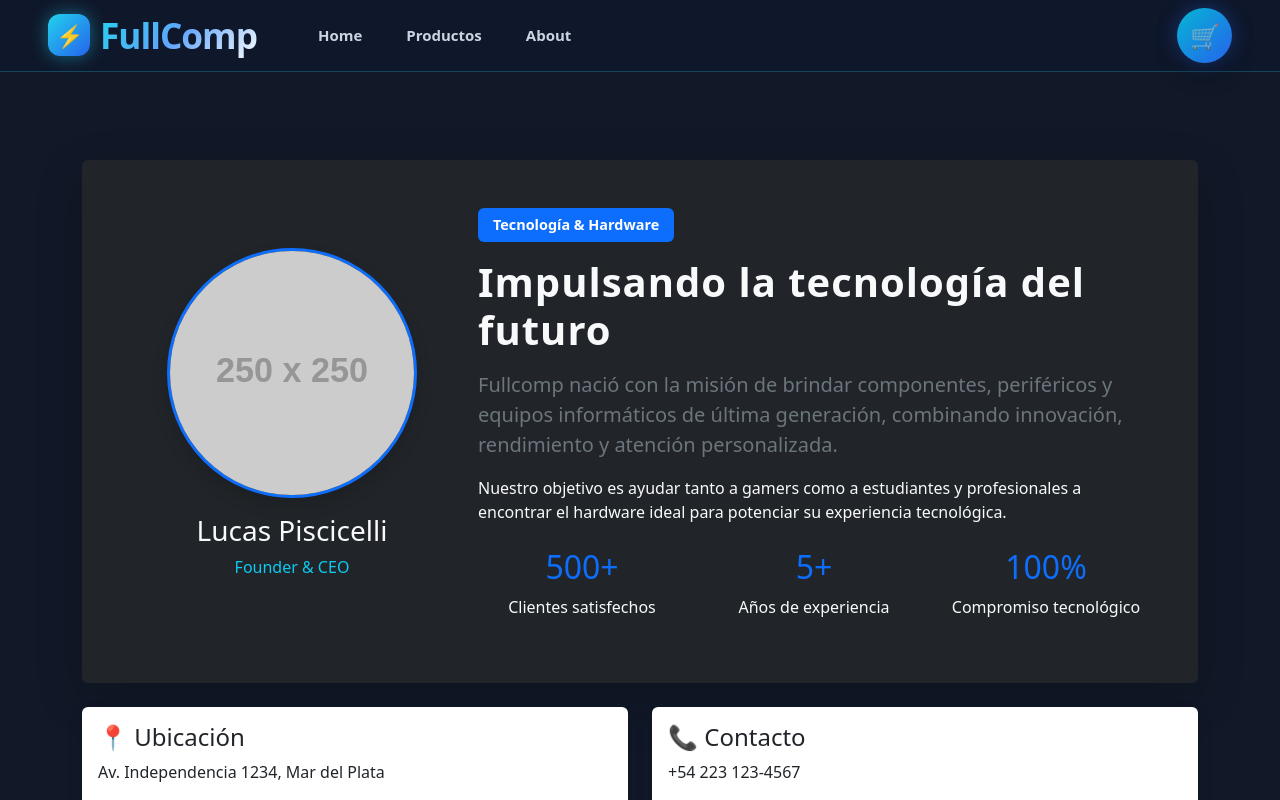
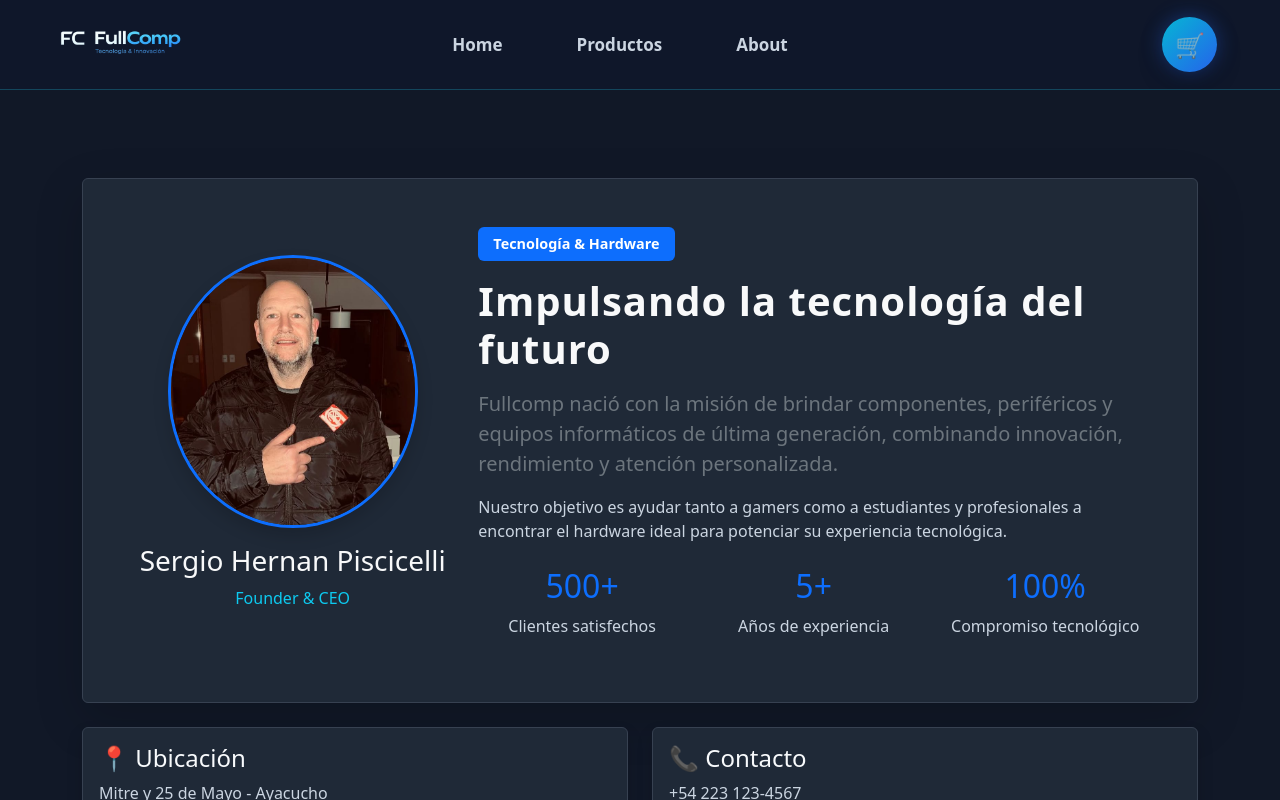
Before and after one commit to lucaspisci11/tpe-Angular, an Angular app in the folder fullcomp/: page /about in a window 1280 px wide. Shown: the top 800 px of the page. Built offline with nearby package versions, Linux system fonts and the light colour scheme.

Commit message:
estetica

```diff
--- a/fullcomp/src/app/app.component.html
+++ b/fullcomp/src/app/app.component.html
@@ -2,10 +2,12 @@
 
   <div class="nav-container">
 
-          <a class="logo" routerLink="/">
-            <span class="logo-icon">⚡</span>
-            <span class="logo-text">FullComp</span>
-          </a>
+    <a class="logo" routerLink="/">
+      <img
+        src="/img/logofull.png"
+        alt="FullComp"
+        class="logo-img">
+    </a>
 
     <div class="nav-links">
       <a routerLink="/">Home</a>
--- a/fullcomp/src/app/app.component.scss
+++ b/fullcomp/src/app/app.component.scss
@@ -4,78 +4,80 @@
   background:#111827;
 }
 
+/* ===================================
+   NAVBAR
+=================================== */
+
 .navbar-custom{
-  height:72px;
   background:#0f172a;
   border-bottom:1px solid rgba(34,211,238,.25);
-  display:flex;
+
+  display:grid;
+ grid-template-columns:200px 1fr 80px;
   align-items:center;
-  justify-content:space-between;
-  padding:0 48px;
-}
 
-.nav-container{
-  display:flex;
-  align-items:center;
-  gap:45px;
+  padding:0 38px;
+  height:90px;
+  overflow:hidden;
 }
 
 /* ===================================
-   LOGO FULLCOMP
+   LOGO
 =================================== */
+
+.nav-container{
+  display:contents;
+}
 
 .logo{
   display:flex;
   align-items:center;
-  gap:10px;
+  width:240px;
+  height:80px;
+  overflow:hidden;
   text-decoration:none;
 }
 
-.logo-icon{
-  width:42px;
-  height:42px;
-  border-radius:12px;
-
-  display:flex;
-  align-items:center;
-  justify-content:center;
-
-  background:linear-gradient(135deg,#22d3ee,#2563eb);
-  color:white;
-  font-size:22px;
-
-  box-shadow:0 0 18px rgba(34,211,238,.45);
+.logo-img{
+  height:95px;
+  width:auto;
+  display:block;
+  object-fit:contain;
+  transform:scale(1.7);
+  transform-origin:left center;
 }
 
-.logo-text{
-  font-size:2.2rem;
-  font-weight:900;
-  letter-spacing:-1px;
+/* ===================================
+   LINKS CENTRADOS
+=================================== */
 
-  background:linear-gradient(135deg,#22d3ee,#60a5fa,#ffffff);
-  -webkit-background-clip:text;
-  -webkit-text-fill-color:transparent;
-}
-.nav-links{
+  .nav-links{
   display:flex;
+  justify-content:center;
   align-items:center;
-  gap:12px;
+  gap:42px;
+
+  transform:translateX(-80px);
 }
 
 .nav-links a{
   color:#cbd5e1;
   text-decoration:none;
-  font-size:15px;
-  font-weight:600;
+  font-size:17px;
+  font-weight:700;
   padding:10px 16px;
   border-radius:999px;
-  transition:.2s ease;
+  transition:.25s ease;
 }
 
 .nav-links a:hover{
   color:#0f172a;
   background:#22d3ee;
 }
+
+/* ===================================
+   CARRITO
+=================================== */
 
 .cart-btn{
   width:52px;
@@ -86,11 +88,16 @@
   color:white;
   font-size:24px;
   cursor:pointer;
+
   display:flex;
   align-items:center;
   justify-content:center;
-  box-shadow:0 0 20px rgba(37,99,235,.4),
-             0 10px 25px rgba(0,0,0,.25);
+  justify-self:end;
+
+  box-shadow:
+    0 0 20px rgba(37,99,235,.4),
+    0 10px 25px rgba(0,0,0,.25);
+
   transition:.25s;
 }
 
@@ -98,6 +105,10 @@
   transform:translateY(-2px) scale(1.05);
 }
 
+/* ===================================
+   CONTENEDOR PRINCIPAL
+=================================== */
+
 .container{
   max-width:1200px;
   margin:0 auto;
--- a/fullcomp/src/app/fullcomp-about/fullcomp-about.html
+++ b/fullcomp/src/app/fullcomp-about/fullcomp-about.html
@@ -8,11 +8,11 @@
 
                 <div class="col-lg-4 text-center">
                     <img
-                        src="https://via.placeholder.com/250"
-                        alt="Lucas Piscicelli"
+                        src="/img/dueño.png.jpeg"
+                        alt="Sergio Hernan Piscicelli"
                         class="img-fluid rounded-circle border border-3 border-primary shadow">
 
-                    <h3 class="mt-3">Lucas Piscicelli</h3>
+                    <h3 class="mt-3">Sergio Hernan Piscicelli</h3>
                     <p class="text-info">Founder & CEO</p>
                 </div>
 
@@ -69,10 +69,10 @@
 
         <div class="col-md-6 mb-3">
 
-            <div class="card h-100 shadow border-0">
+            <div class="card h-100 shadow border-0 bg-dark text-light">
                 <div class="card-body">
                     <h4>📍 Ubicación</h4>
-                    <p>Av. Independencia 1234, Mar del Plata</p>
+                    <p>Mitre y 25 de Mayo - Ayacucho</p>
 
                     <h4>📧 Email</h4>
                     <p>contacto@fullcomp.com</p>
@@ -83,7 +83,7 @@
 
         <div class="col-md-6 mb-3">
 
-            <div class="card h-100 shadow border-0">
+            <div class="card h-100 shadow border-0 bg-dark text-light">
                 <div class="card-body">
                     <h4>📞 Contacto</h4>
                     <p>+54 223 123-4567</p>
--- a/fullcomp/src/app/fullcomp-about/fullcomp-about.scss
+++ b/fullcomp/src/app/fullcomp-about/fullcomp-about.scss
@@ -18,3 +18,21 @@ h1 {
     font-size: 0.9rem;
     padding: 10px 15px;
 }
+.card{
+    transition:all .3s ease;
+    border:1px solid #374151 !important;
+    background:#1f2937 !important;
+}
+
+.card:hover{
+    transform:translateY(-8px);
+    box-shadow:0 15px 35px rgba(0,0,0,.35) !important;
+}
+
+.card h4{
+    color:#f8fafc;
+}
+
+.card p{
+    color:#cbd5e1;
+}
--- a/fullcomp/src/index.html
+++ b/fullcomp/src/index.html
@@ -2,7 +2,7 @@
 <html lang="en">
 <head>
   <meta charset="utf-8">
-  <title>fullcomp</title>
+  <title>Fullcomp</title>
   <base href="/">
   <meta name="viewport" content="width=device-width, initial-scale=1">
   <link rel="icon" type="image/x-icon" href="favicon.ico">
```
Also changed, not shown: fullcomp/public/img/dueño.png.jpeg (added), fullcomp/public/img/logofull.png (added).
